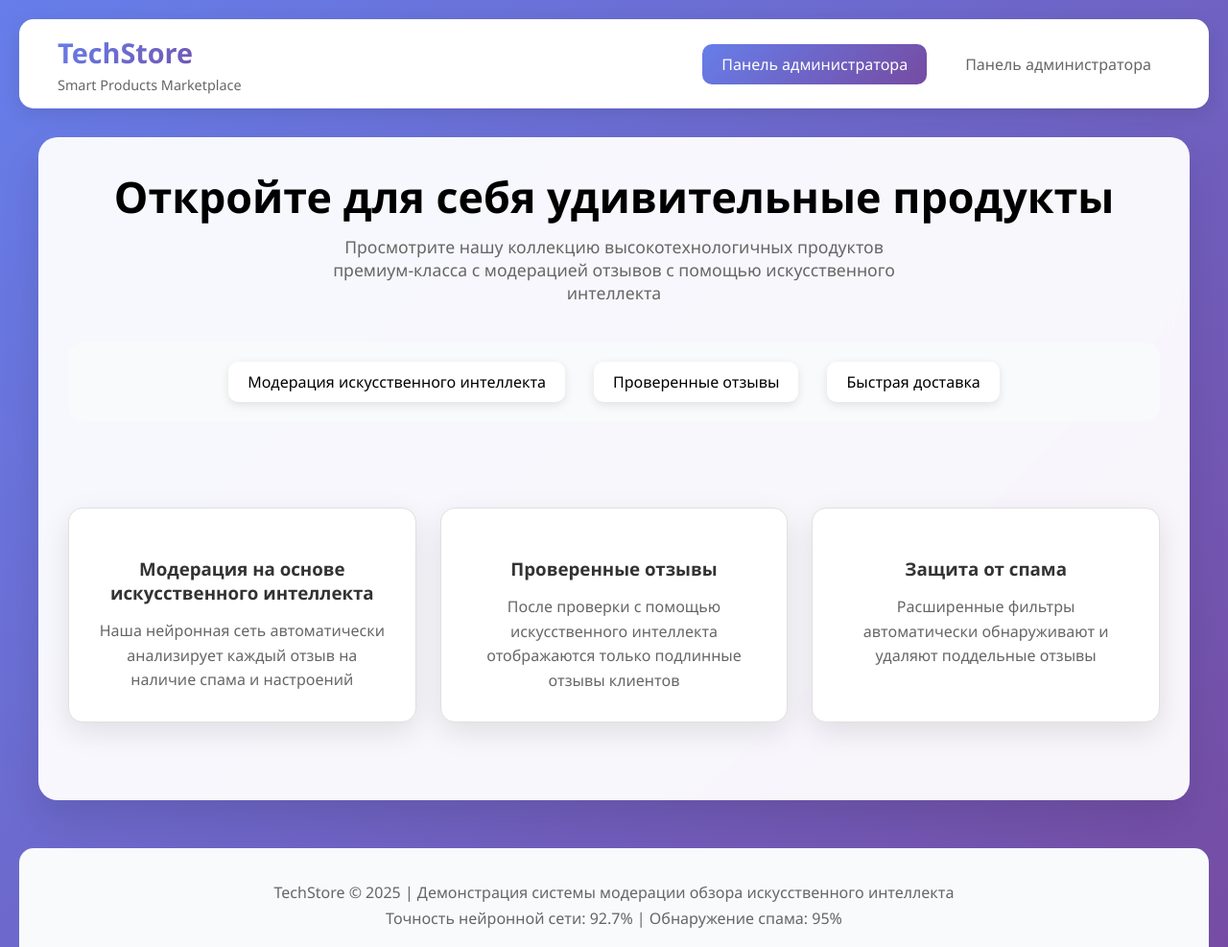
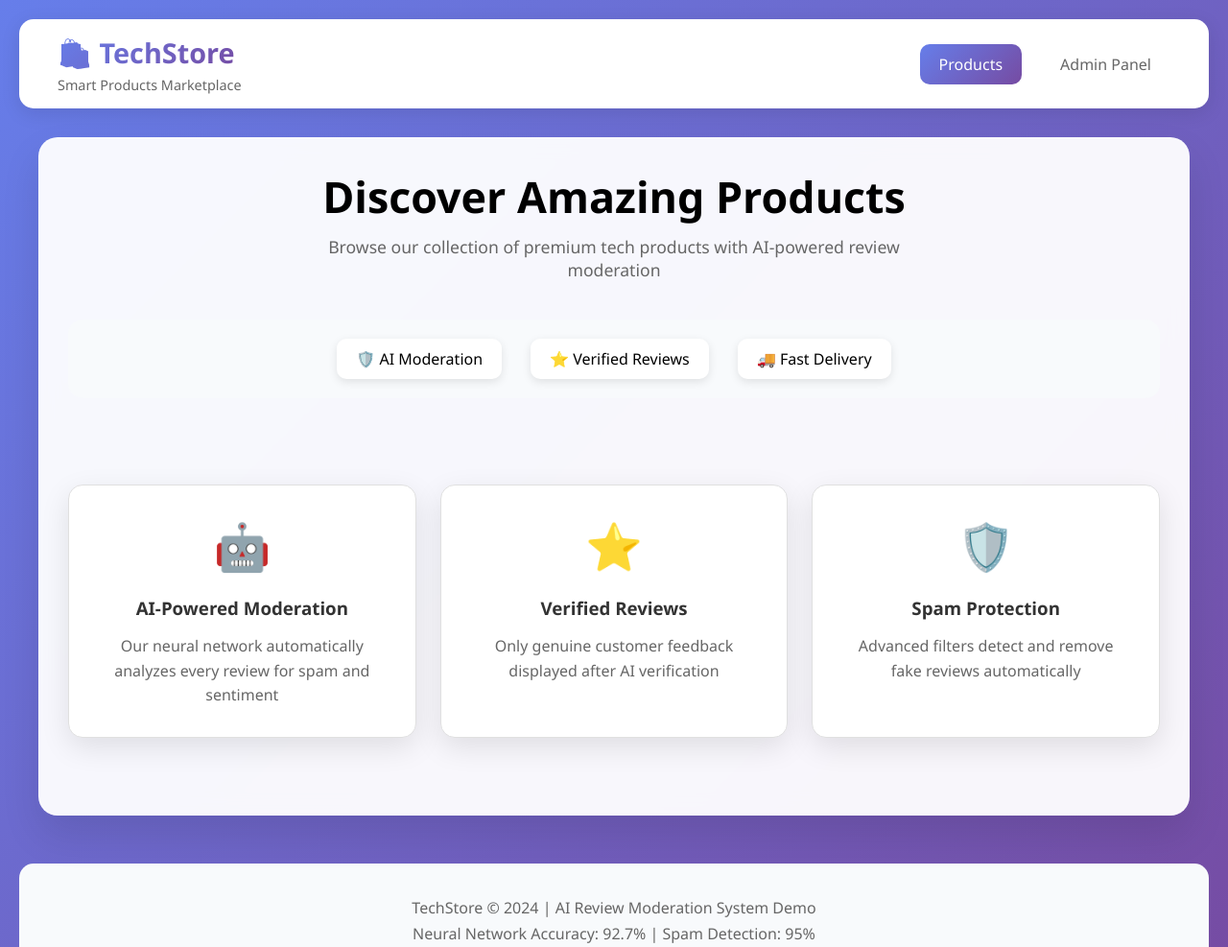
Before and after one commit to Nezuko1856/---amazon, a plain HTML site: page index.html in a window 1280 px wide. Shown: the top 987 px of the page at 96% size. Drawn offline with Linux system fonts and the light colour scheme.

Commit message:
Update index.html

```diff
--- a/index.html
+++ b/index.html
@@ -187,27 +187,27 @@
     <nav class="navbar">
         <div class="nav-container">
             <div class="logo">
-                <h1> TechStore</h1>
+                <h1>🛍️ TechStore</h1>
                 <p>Smart Products Marketplace</p>
             </div>
             <div class="nav-links">
-                <a href="/" class="nav-link active">Панель администратора</a>
-                <a href="/admin" class="nav-link">Панель администратора</a>
+                <a href="/" class="nav-link active">Products</a>
+                <a href="/admin" class="nav-link">Admin Panel</a>
             </div>
         </div>
     </nav>
 
     <div class="container">
         <header class="store-header">
-            <h1>Откройте для себя удивительные продукты</h1>
-            <p>Просмотрите нашу коллекцию высокотехнологичных продуктов премиум-класса с модерацией отзывов с помощью искусственного интеллекта</p>
+            <h1>Discover Amazing Products</h1>
+            <p>Browse our collection of premium tech products with AI-powered review moderation</p>
         </header>
 
         <div class="filters">
             <div class="store-stats">
-                <span class="stat-item"> Модерация искусственного интеллекта</span>
-                <span class="stat-item"> Проверенные отзывы</span>
-                <span class="stat-item"> Быстрая доставка</span>
+                <span class="stat-item">🛡️ AI Moderation</span>
+                <span class="stat-item">⭐ Verified Reviews</span>
+                <span class="stat-item">🚚 Fast Delivery</span>
             </div>
         </div>
 
@@ -217,26 +217,26 @@
 
         <div class="features">
             <div class="feature-card">
-                <div class="feature-icon"></div>
-                <h3>Модерация на основе искусственного интеллекта</h3>
-                <p>Наша нейронная сеть автоматически анализирует каждый отзыв на наличие спама и настроений</p>
+                <div class="feature-icon">🤖</div>
+                <h3>AI-Powered Moderation</h3>
+                <p>Our neural network automatically analyzes every review for spam and sentiment</p>
             </div>
             <div class="feature-card">
-                <div class="feature-icon"></div>
-                <h3>Проверенные отзывы</h3>
-                <p>После проверки с помощью искусственного интеллекта отображаются только подлинные отзывы клиентов</p>
+                <div class="feature-icon">⭐</div>
+                <h3>Verified Reviews</h3>
+                <p>Only genuine customer feedback displayed after AI verification</p>
             </div>
             <div class="feature-card">
-                <div class="feature-icon"></div>
-                <h3>Защита от спама</h3>
-                <p>Расширенные фильтры автоматически обнаруживают и удаляют поддельные отзывы</p>
+                <div class="feature-icon">🛡️</div>
+                <h3>Spam Protection</h3>
+                <p>Advanced filters detect and remove fake reviews automatically</p>
             </div>
         </div>
     </div>
 
     <footer>
-        <p>TechStore © 2025 | Демонстрация системы модерации обзора искусственного интеллекта</p>
-        <p>Точность нейронной сети: 92.7% | Обнаружение спама: 95%</p>
+        <p>TechStore © 2024 | AI Review Moderation System Demo</p>
+        <p>Neural Network Accuracy: 92.7% | Spam Detection: 95%</p>
     </footer>
 
     <div id="notification" class="notification"></div>
```
